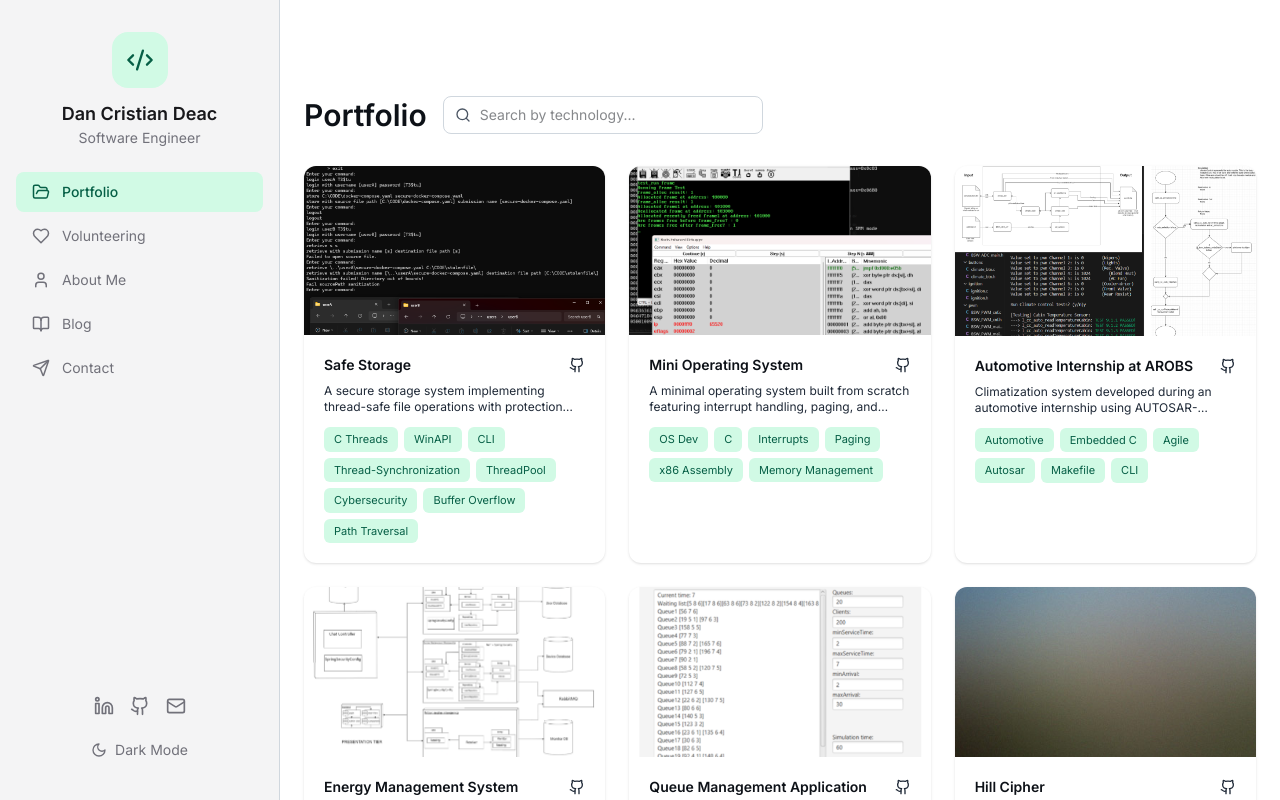
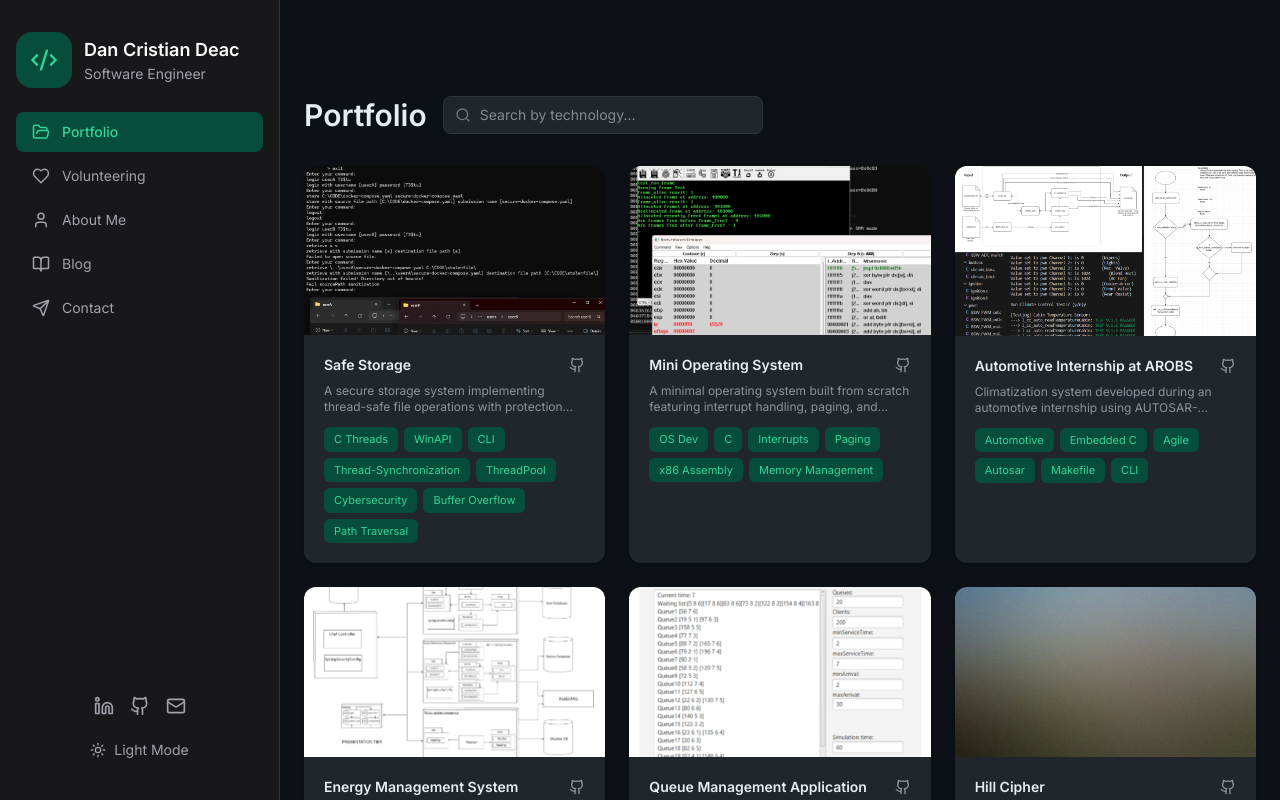
Before and after one commit to dandeac26/dandeac26.github.io, a React (Vite) app: page / in a window 1280 px wide. Shown: the top 800 px of the page. Built offline with nearby package versions, Linux system fonts and the light colour scheme.

Commit message:
trigger deploy

```diff
--- a/src/components/Sidebar.tsx
+++ b/src/components/Sidebar.tsx
@@ -95,14 +95,16 @@ const Sidebar: React.FC = () => {
   const sidebarContent = (
     <>
       {/* Logo / Avatar */}
-      <div className="flex flex-col items-center pt-8 pb-6">
-        <div className="w-14 h-14 rounded-2xl bg-accent-soft flex items-center justify-center mb-3">
+      <div className="flex items-center gap-3 px-4 pt-8 pb-6">
+        <div className="w-14 h-14 shrink-0 rounded-2xl bg-accent-soft flex items-center justify-center">
           <CodeXml size={28} className="text-accent" />
         </div>
-        <h1 className="text-sidebar-text text-lg font-semibold">
-          Dan Cristian Deac
-        </h1>
-        <p className="text-sidebar-muted text-sm">Software Engineer</p>
+        <div className="flex flex-col items-start text-left leading-tight">
+          <h1 className="text-sidebar-text text-lg font-semibold">
+            Dan Cristian Deac
+          </h1>
+          <p className="text-sidebar-muted text-sm">Software Engineer</p>
+        </div>
       </div>
 
       {/* Navigation */}
--- a/src/context/ThemeContext.tsx
+++ b/src/context/ThemeContext.tsx
@@ -31,7 +31,7 @@ export const ThemeProvider: React.FC<ThemeProviderProps> = ({ children }) => {
   const [isDark, setIsDark] = useState(() => {
     const saved = localStorage.getItem("theme");
     if (saved) return saved === "dark";
-    return window.matchMedia("(prefers-color-scheme: dark)").matches;
+    return true;
   });
 
   const [profileId, setProfileIdState] = useState(
```
